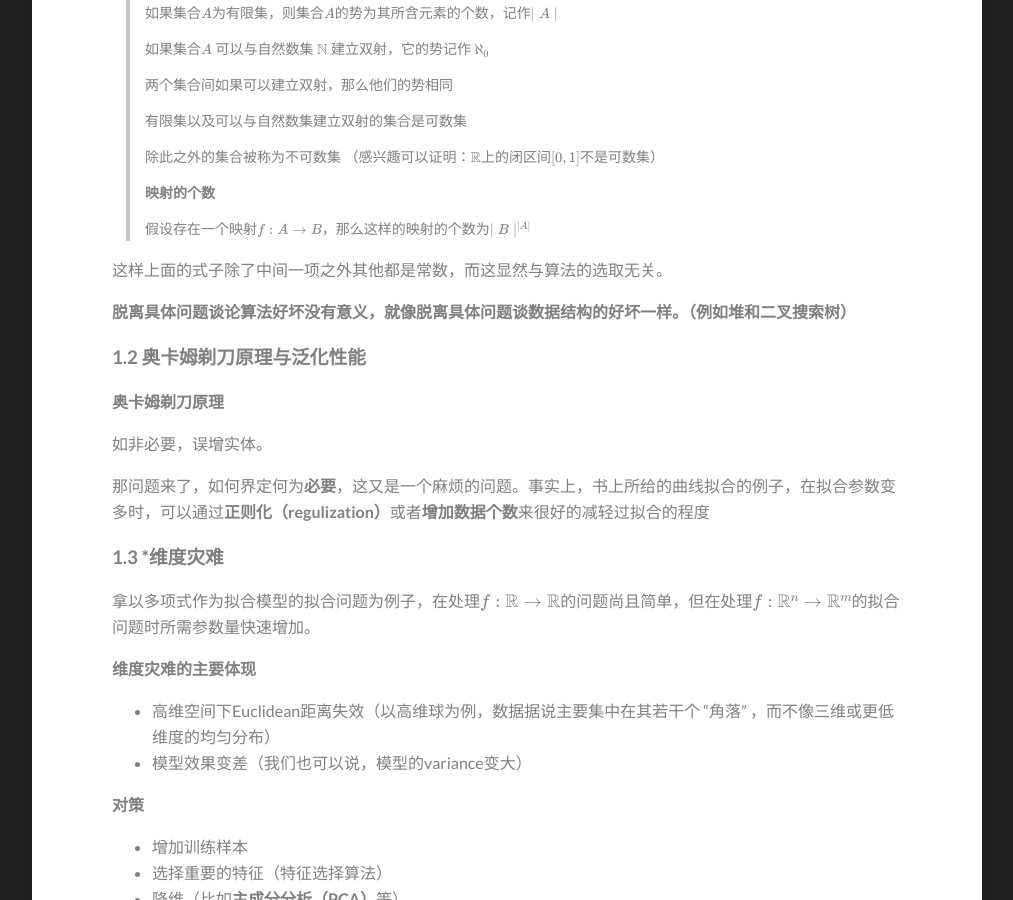
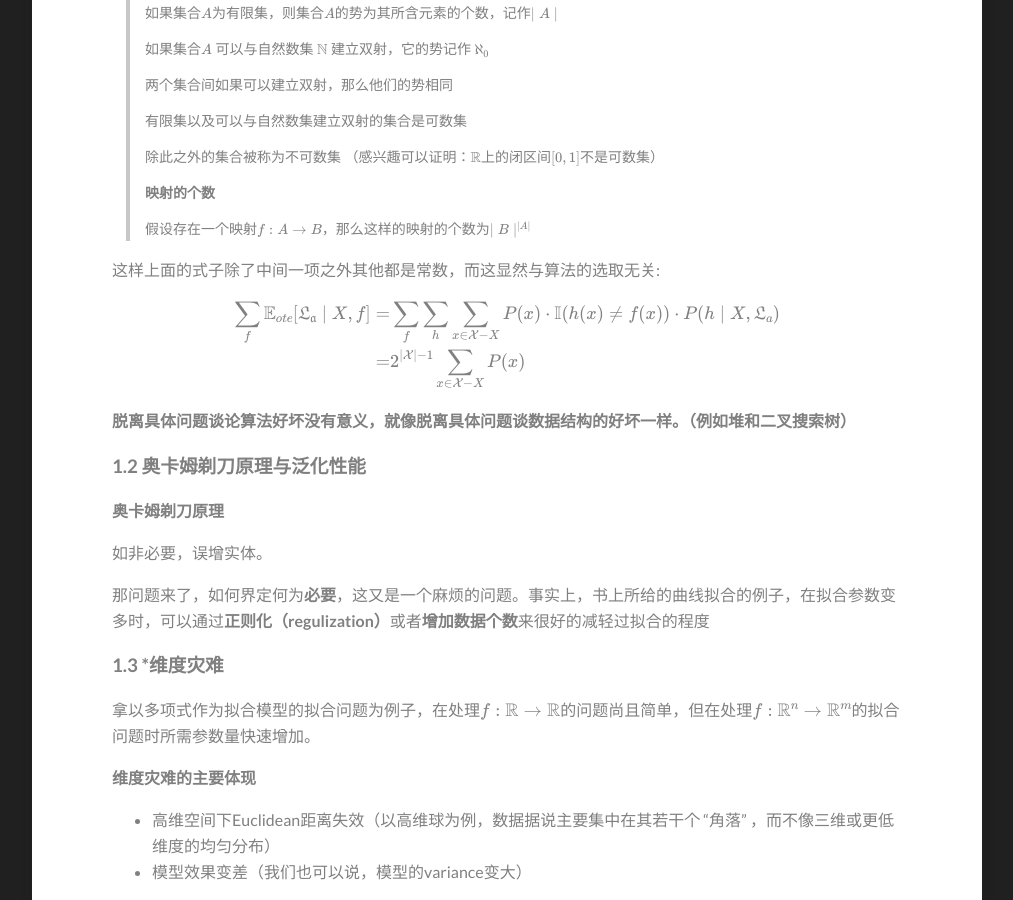
Before and after one commit to hrjtju/hrjtju.github.io, a Jekyll site: the page built from _posts/2022-08-13-DatawhaleML-1.md, in a window 1280 px wide and 900 px high, scrolled down 1968 px. Shown: the whole window, without its empty margins (133-1146 px from the left). Built offline with Jekyll 4.4.1, drawn with Linux system fonts in a browser that asks for light colours; formulas are drawn with MathJax 3.

Commit message:
Update 2022-08-13-DatawhaleML-1.md

```diff
--- a/_posts/2022-08-13-DatawhaleML-1.md
+++ b/_posts/2022-08-13-DatawhaleML-1.md
@@ -94,8 +94,16 @@ $$
 
 
 
-这样上面的式子除了中间一项之外其他都是常数，而这显然与算法的选取无关。
+这样上面的式子除了中间一项之外其他都是常数，而这显然与算法的选取无关:
 
+
+$$
+\begin{align}
+
+\sum_f\mathbb E_{ote}[\mathfrak{L_a} \mid X, f] =& \sum_f \sum_h \sum_{x \in \mathcal X - X} P(x) \cdot \mathbb I(h(x) \ne f(x)) \cdot P(h \mid X, \mathfrak L_a)\\
+=& 2^{|\mathcal X| - 1} \sum_{x \in \mathcal X - X} P(x)\\
+\end{align}
+$$
 
 
 **脱离具体问题谈论算法好坏没有意义，就像脱离具体问题谈数据结构的好坏一样。（例如堆和二叉搜索树）**
```
